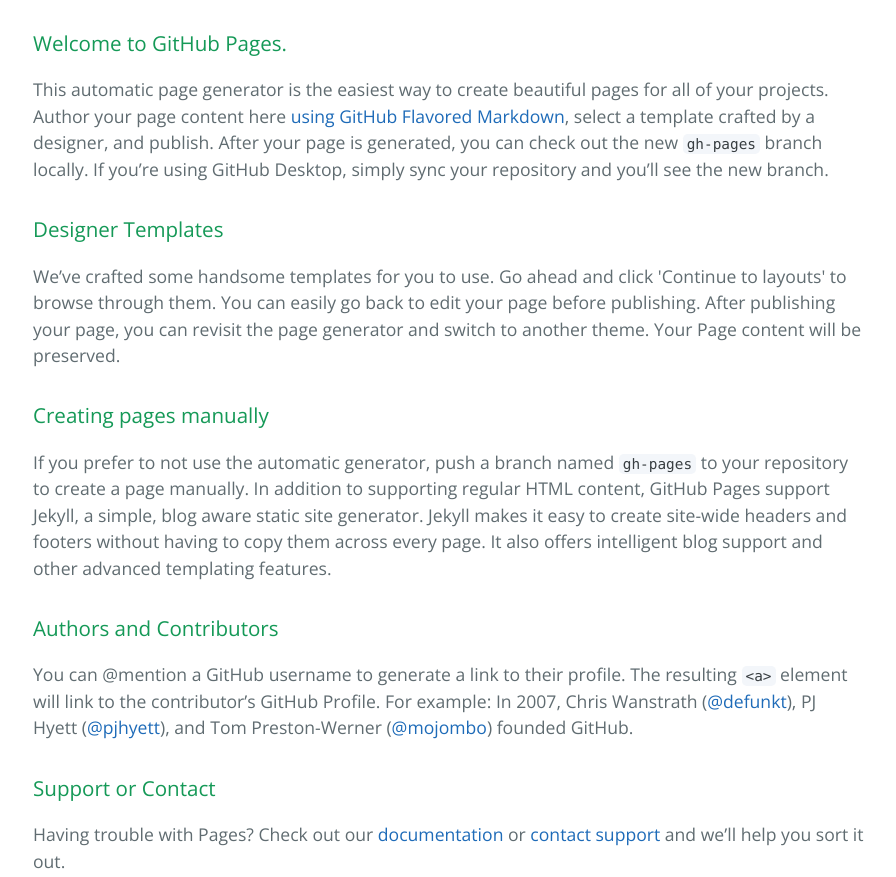
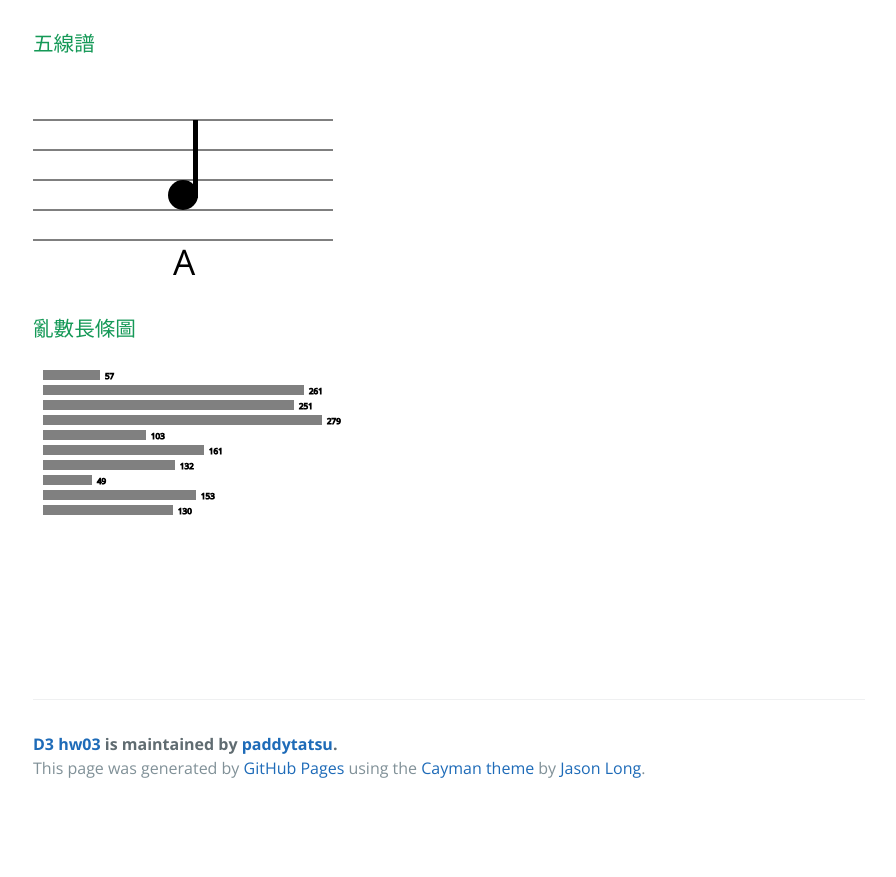
Before and after one commit to paddytatsu/D3_HW03, a plain HTML site: page index.html in a window 1280 px wide. Shown: the part 340-1217 px from the top of the page, without its empty margins (191-1087 px from the left). After the commit the page ends 1152 px from the top, so only its background shows below. Drawn offline with nearby package versions, Linux system fonts and the light colour scheme.

Commit message:
no message

```diff
--- a/index.html
+++ b/index.html
@@ -8,6 +8,8 @@
     <link href='https://fonts.googleapis.com/css?family=Open+Sans:400,700' rel='stylesheet' type='text/css'>
     <link rel="stylesheet" type="text/css" href="stylesheets/stylesheet.css" media="screen">
     <link rel="stylesheet" type="text/css" href="stylesheets/github-light.css" media="screen">
+    <script src="https://d3js.org/d3.v3.js">
+    </script>
   </head>
   <body>
     <section class="page-header">
@@ -17,32 +19,62 @@
       <a href="https://github.com/paddytatsu/D3_HW03/zipball/master" class="btn">Download .zip</a>
       <a href="https://github.com/paddytatsu/D3_HW03/tarball/master" class="btn">Download .tar.gz</a>
     </section>
-
     <section class="main-content">
-      <h3>
-<a id="welcome-to-github-pages" class="anchor" href="#welcome-to-github-pages" aria-hidden="true"><span aria-hidden="true" class="octicon octicon-link"></span></a>Welcome to GitHub Pages.</h3>
-
-<p>This automatic page generator is the easiest way to create beautiful pages for all of your projects. Author your page content here <a href="https://guides.github.com/features/mastering-markdown/">using GitHub Flavored Markdown</a>, select a template crafted by a designer, and publish. After your page is generated, you can check out the new <code>gh-pages</code> branch locally. If you’re using GitHub Desktop, simply sync your repository and you’ll see the new branch.</p>
 
 <h3>
-<a id="designer-templates" class="anchor" href="#designer-templates" aria-hidden="true"><span aria-hidden="true" class="octicon octicon-link"></span></a>Designer Templates</h3>
+<a id="creating-pages-manually" class="anchor" href="#creating-pages-manually" aria-hidden="true"><span aria-hidden="true" class="octicon octicon-link"></span></a>五線譜</h3>
 
-<p>We’ve crafted some handsome templates for you to use. Go ahead and click 'Continue to layouts' to browse through them. You can easily go back to edit your page before publishing. After publishing your page, you can revisit the page generator and switch to another theme. Your Page content will be preserved.</p>
+<div>
+          <svg id="musicline" width="300" height="200" ></svg>
+
+      </div>
+      <script>
+        d3.select("#musicline").append("circle").attr("cx",150).attr("cy",120).attr("r",15);
+        d3.select("#musicline").append("rect").attr("x",160).attr("y",45).attr("width",5).attr("height",78);
+
+        for(var i=0; i<5; i++)
+        {
+            d3.select("#musicline").append("line").attr({x1:0, y1:45+i*30, x2:300, y2:45+i*30, stroke:"black", stroke_width:"2"});
+        }
+        d3.select("#musicline")
+          .append("text")
+          .attr({x:"140", y:"200"})
+          .style({"font-size":"2em"})
+          .text("A");
+      </script>
 
 <h3>
-<a id="creating-pages-manually" class="anchor" href="#creating-pages-manually" aria-hidden="true"><span aria-hidden="true" class="octicon octicon-link"></span></a>Creating pages manually</h3>
+<a id="authors-and-contributors" class="anchor" href="#authors-and-contributors" aria-hidden="true"><span aria-hidden="true" class="octicon octicon-link"></span></a>亂數長條圖</h3>
 
-<p>If you prefer to not use the automatic generator, push a branch named <code>gh-pages</code> to your repository to create a page manually. In addition to supporting regular HTML content, GitHub Pages support Jekyll, a simple, blog aware static site generator. Jekyll makes it easy to create site-wide headers and footers without having to copy them across every page. It also offers intelligent blog support and other advanced templating features.</p>
+  <div>
+   <svg id="two" width=400 height=300  >
+    </svg>
+</div>
 
-<h3>
-<a id="authors-and-contributors" class="anchor" href="#authors-and-contributors" aria-hidden="true"><span aria-hidden="true" class="octicon octicon-link"></span></a>Authors and Contributors</h3>
+    <script>
+        for (var i = 0; i<10 ; i++) {
+            var num = random(20,300)
+//            <!==長條==>
+            d3.select("#two").append("rect").attr({
+                x: 10,
+                y: 10 + 15 * i,
+                width: num ,
+                height: 10,
+                fill: "gray"});
 
-<p>You can @mention a GitHub username to generate a link to their profile. The resulting <code>&lt;a&gt;</code> element will link to the contributor’s GitHub Profile. For example: In 2007, Chris Wanstrath (<a href="https://github.com/defunkt" class="user-mention">@defunkt</a>), PJ Hyett (<a href="https://github.com/pjhyett" class="user-mention">@pjhyett</a>), and Tom Preston-Werner (<a href="https://github.com/mojombo" class="user-mention">@mojombo</a>) founded GitHub.</p>
+//            <!==文字==>
+            d3.select("#two").append("text").attr({
+                x: 15 + num,
+                y: 19 + 15 * i,
+               stroke:"black" ,"font-size":8
 
-<h3>
-<a id="support-or-contact" class="anchor" href="#support-or-contact" aria-hidden="true"><span aria-hidden="true" class="octicon octicon-link"></span></a>Support or Contact</h3>
+                }).text(num);
 
-<p>Having trouble with Pages? Check out our <a href="https://help.github.com/pages">documentation</a> or <a href="https://github.com/contact">contact support</a> and we’ll help you sort it out.</p>
+        }
+        function random(n,m){
+            return Math.ceil(Math.random()*(m-n)+n)
+        }
+    </script>
 
       <footer class="site-footer">
         <span class="site-footer-owner"><a href="https://github.com/paddytatsu/D3_HW03">D3 hw03</a> is maintained by <a href="https://github.com/paddytatsu">paddytatsu</a>.</span>
```
